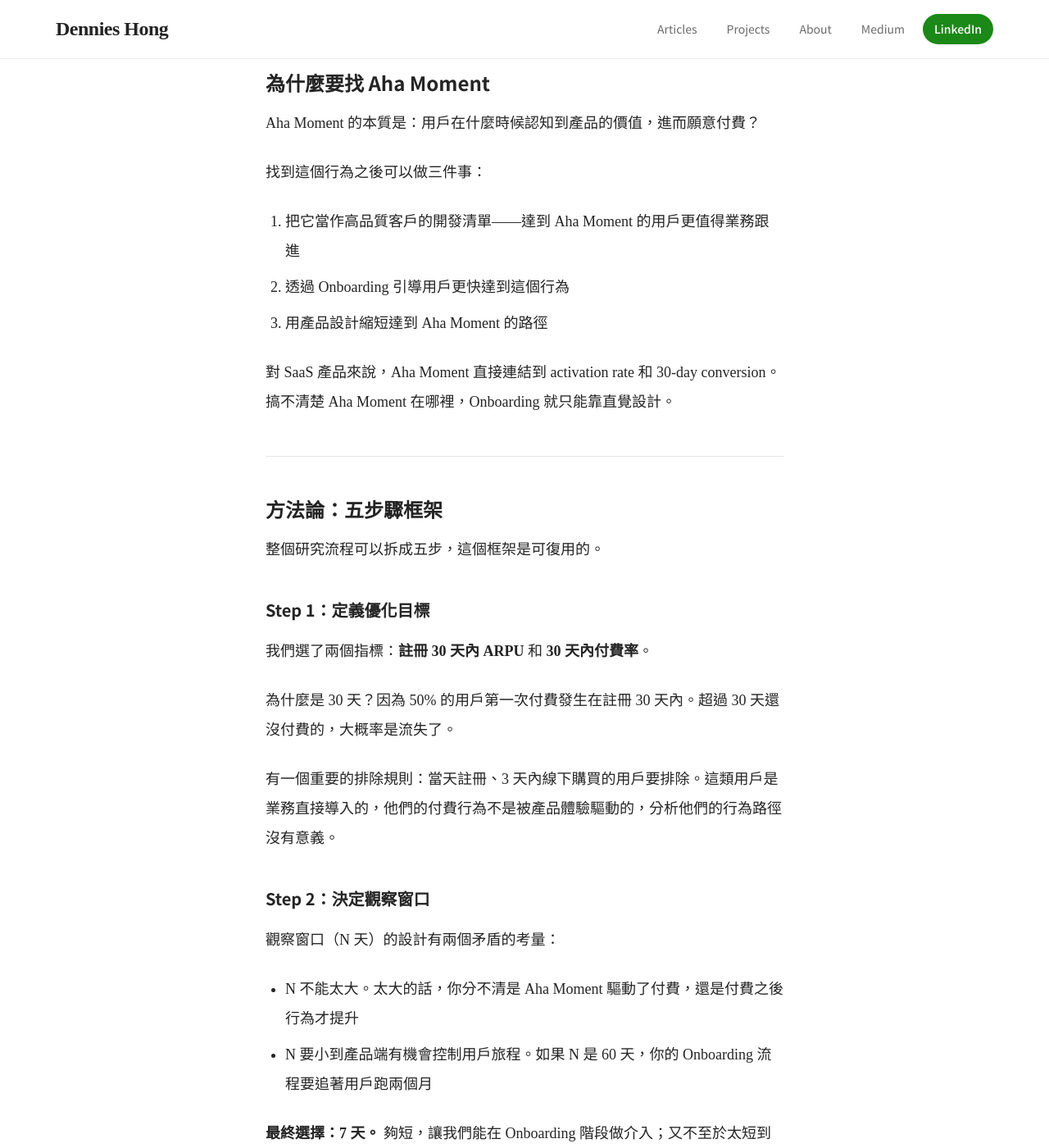
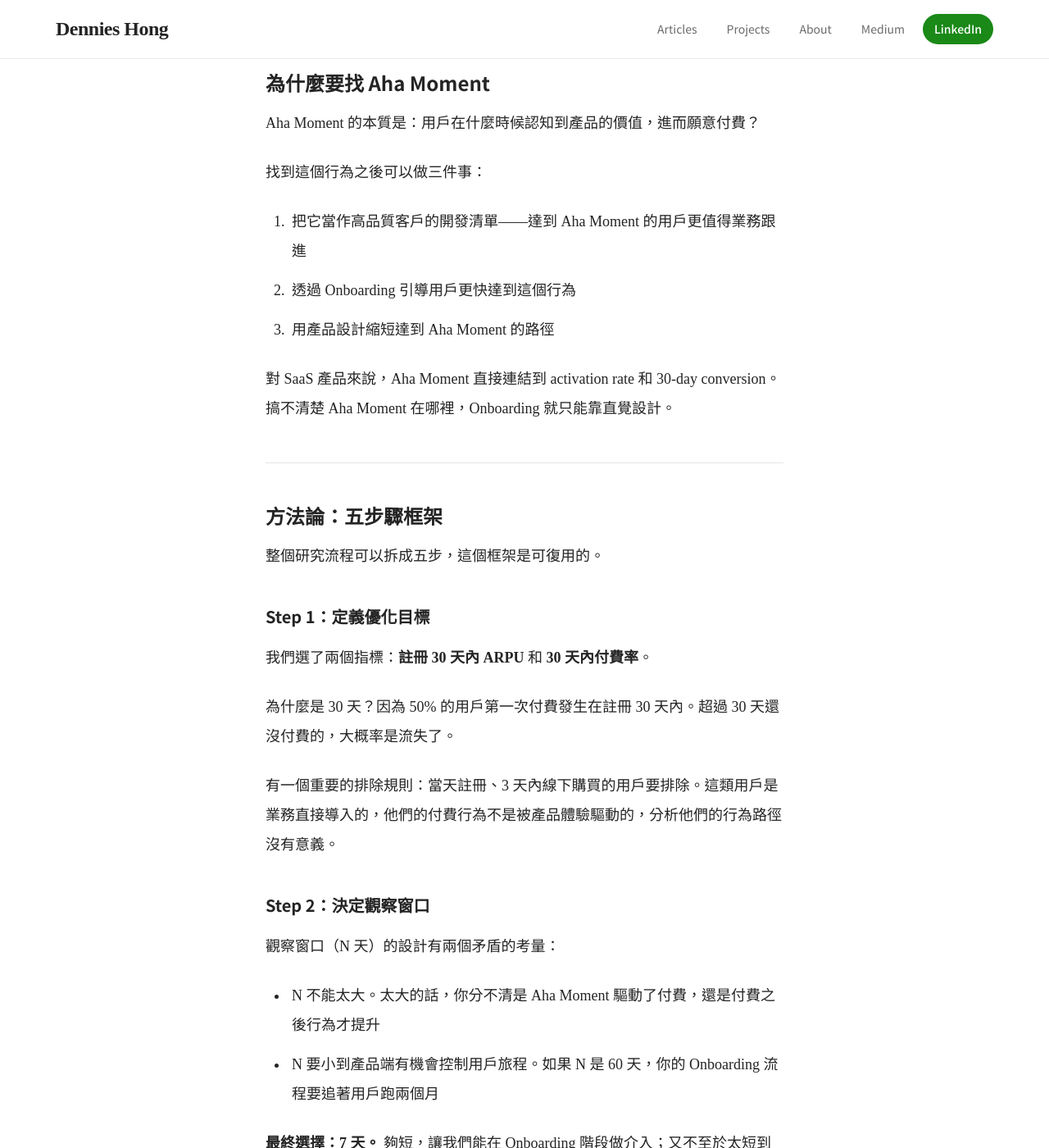
Before and after one commit to DforDennies/blog, a Jekyll site: the page built from _posts/2026-03-08-09-aha-moment.md, in a window 1280 px wide and 1400 px high, scrolled down 572 px. Shown: the whole window at 82% size. Built offline with Jekyll 4.4.1, drawn with Linux system fonts in a browser that asks for light colours.

Commit message:
Fix list indentation CSS: proper padding-left for nested lists and li spacing

```diff
--- a/_layouts/default.html
+++ b/_layouts/default.html
@@ -251,10 +251,19 @@
       margin-bottom: 24px;
     }
     .article-body ul, .article-body ol {
-      margin: 0 0 24px 24px;
+      margin: 0 0 24px 0;
+      padding-left: 28px;
     }
     .article-body li {
+      margin-bottom: 12px;
+      padding-left: 4px;
+    }
+    .article-body li p {
       margin-bottom: 8px;
+    }
+    .article-body li ul, .article-body li ol {
+      margin: 8px 0 8px 0;
+      padding-left: 24px;
     }
     .article-body blockquote {
       border-left: 3px solid #242424;
```
